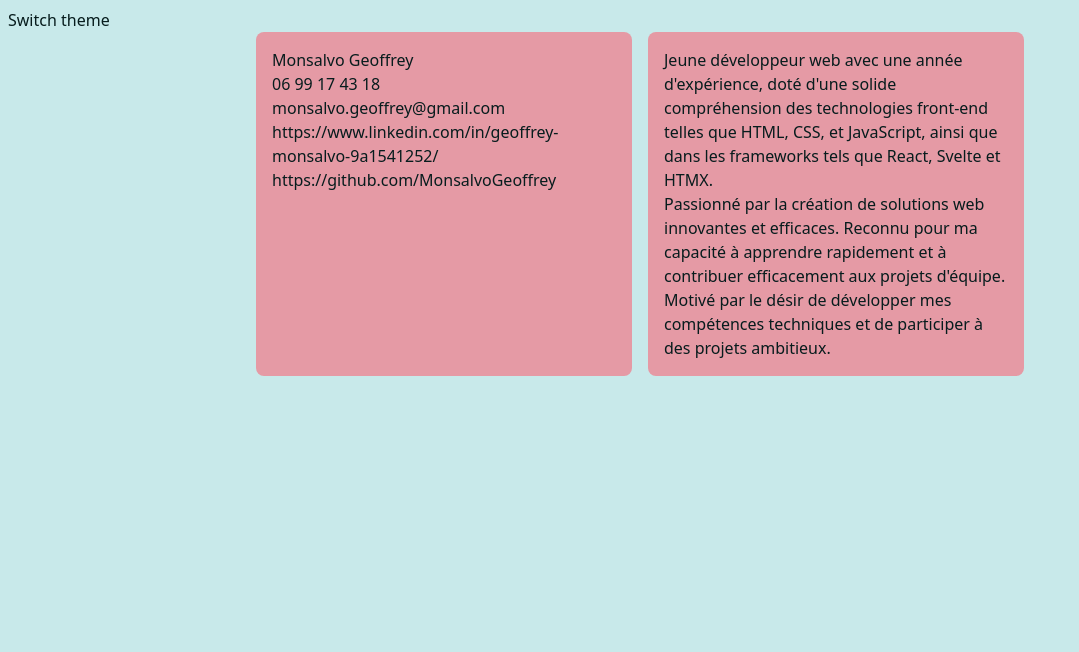
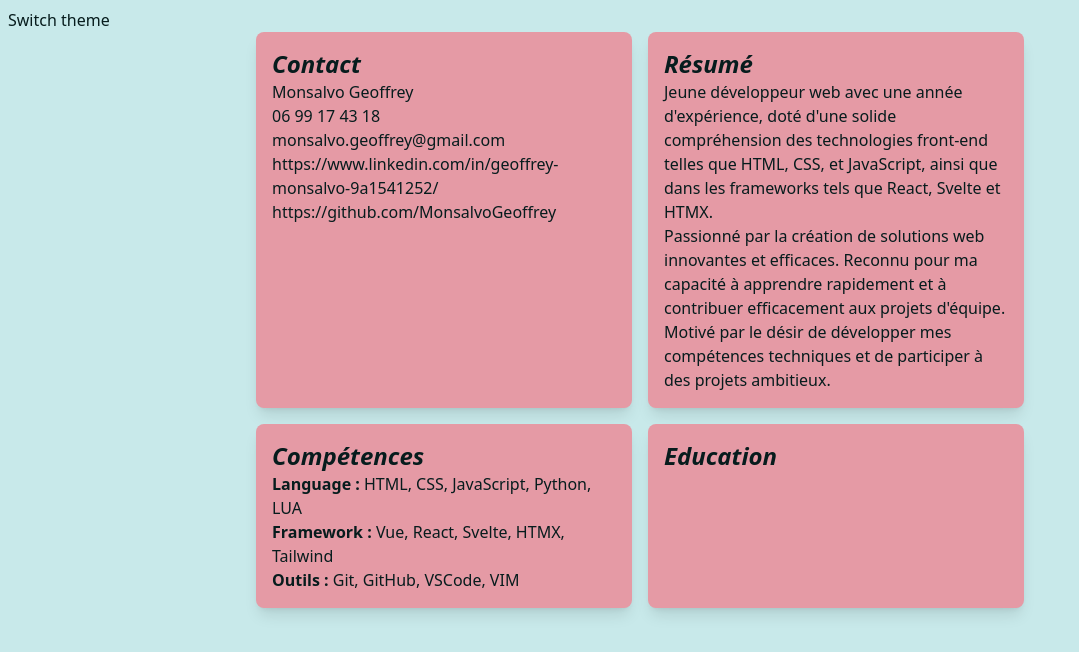
Before and after one commit to MonsalvoGeoffrey/Resume, a website: page index.html in a window 1280 px wide. Shown: the whole page, without its empty margins (0-1079 px from the left). Drawn offline with Linux system fonts and the light colour scheme.

Commit message:
Add skills

```diff
--- a/index.html
+++ b/index.html
@@ -10,20 +10,34 @@
 <body class="bg-background text-text w-[60vw] mx-auto">
     <p _="on click toggle .dark on <body />" class="fixed top-2 left-2 select-none">Switch theme</p>
     <main class="my-8 grid grid-cols-2 gap-4">
-        <section class="bg-secondary rounded-lg p-4">
+        <section class="bg-secondary rounded-lg p-4 shadow-lg">
+            <h2 class="font-bold text-2xl italic">Contact</h2>
             <p>Monsalvo Geoffrey</p>
             <p>06 99 17 43 18</p>
             <p><a href="mailto:monsalvo.geoffrey@gmail.com">monsalvo.geoffrey@gmail.com</a></p>
             <p><a href="https://www.linkedin.com/in/geoffrey-monsalvo-9a1541252/">https://www.linkedin.com/in/geoffrey-monsalvo-9a1541252/</a></p>
             <p><a href="https://github.com/MonsalvoGeoffrey">https://github.com/MonsalvoGeoffrey</a></p>
         </section>
-        <section class="bg-secondary rounded-lg p-4">
+        <section class="bg-secondary rounded-lg p-4 shadow-lg">
+            <h2 class="font-bold text-2xl italic">Résumé</h2>
             <p>
                 Jeune développeur web avec une année d'expérience, doté d'une solide compréhension des technologies front-end telles que HTML, CSS, et JavaScript, ainsi que dans les frameworks tels que React, Svelte et HTMX.
                 <br />Passionné par la création de solutions web innovantes et efficaces. Reconnu pour ma capacité à apprendre rapidement et à contribuer efficacement aux projets d'équipe.
                 <br />Motivé par le désir de développer mes compétences techniques et de participer à des projets ambitieux.
             </p>
         </section>
+        <section class="bg-secondary rounded-lg p-4 shadow-lg">
+            <h2 class="font-bold text-2xl italic">Compétences</h2>
+            <ul>
+                <li><span class="font-bold">Language : </span>HTML, CSS, JavaScript, Python, LUA</li>
+                <li><span class="font-bold">Framework : </span>Vue, React, Svelte, HTMX, Tailwind</li>
+                <li><span class="font-bold">Outils : </span>Git, GitHub, VSCode, VIM</li>
+                <li><span class="font-bold"></span></li>
+            </ul>
+        </section>
+        <section class="bg-secondary rounded-lg p-4 shadow-lg">
+            <h2 class="font-bold text-2xl italic">Education</h2>
+        </section>
     </main>
 </body>
 </html>
```
Also changed, not shown: style.css.
